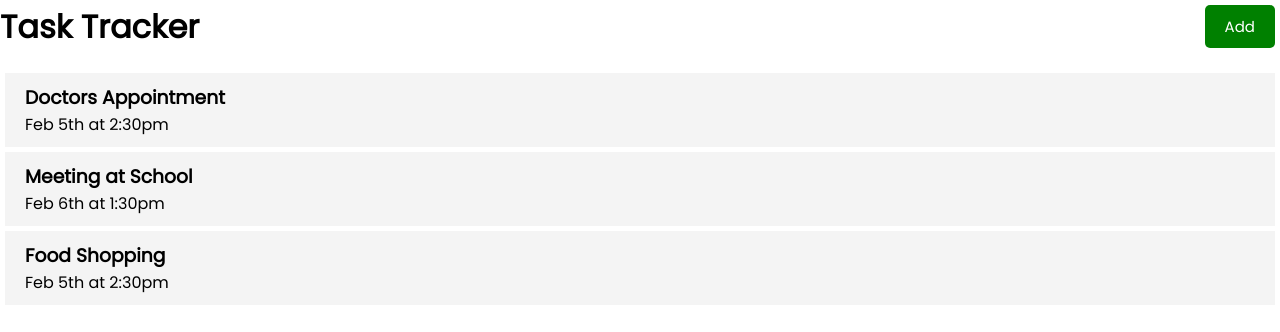
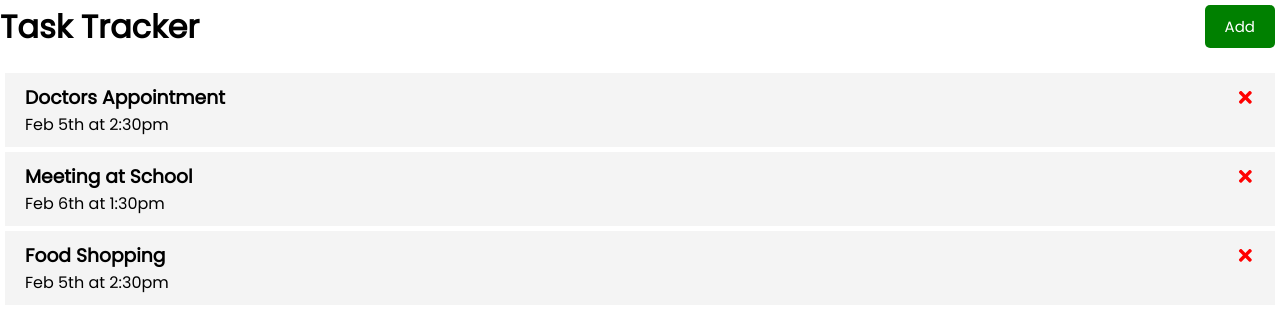
Before and after one commit to Kenshin-Shibata/ReactJS_Crash_Course, a React (Create React App) app: page / in a window 1280 px wide. Shown: the top 332 px of the page. Built offline with nearby package versions, Linux system fonts and the light colour scheme.

Commit message:
#17 react-icon

```diff
--- a/package.json
+++ b/package.json
@@ -8,6 +8,7 @@
     "@testing-library/user-event": "^13.5.0",
     "react": "^17.0.2",
     "react-dom": "^17.0.2",
+    "react-icons": "^4.3.1",
     "react-scripts": "5.0.0",
     "web-vitals": "^2.1.4"
   },
--- a/src/components/Task.js
+++ b/src/components/Task.js
@@ -1,8 +1,12 @@
+import { FaTimes } from 'react-icons/fa'
 
 const Task = ({ task }) => {
   return (
     <div className="task">
-        <h3>{task.text}</h3>
+        <h3>
+            {task.text} <FaTimes style={{ color: 'red',
+            cursor: 'pointer'}} />
+        </h3>
         <p>{task.day}</p>
     </div>
   )
```
Also changed, not shown: 1 other file (tests, documents, lock files or other folders).
